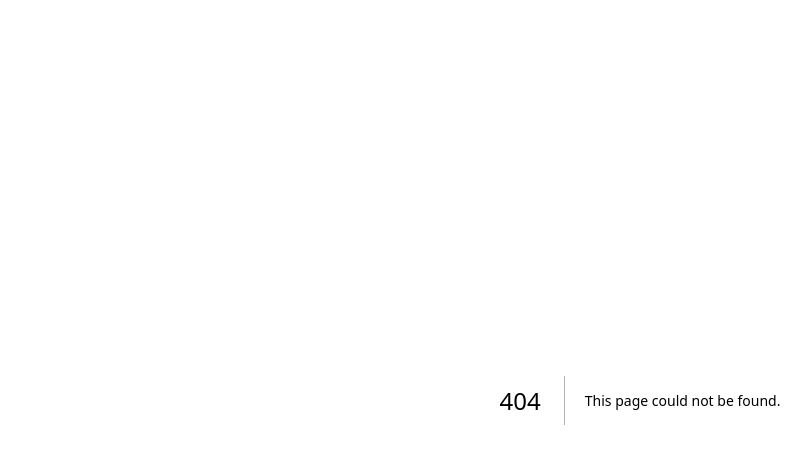
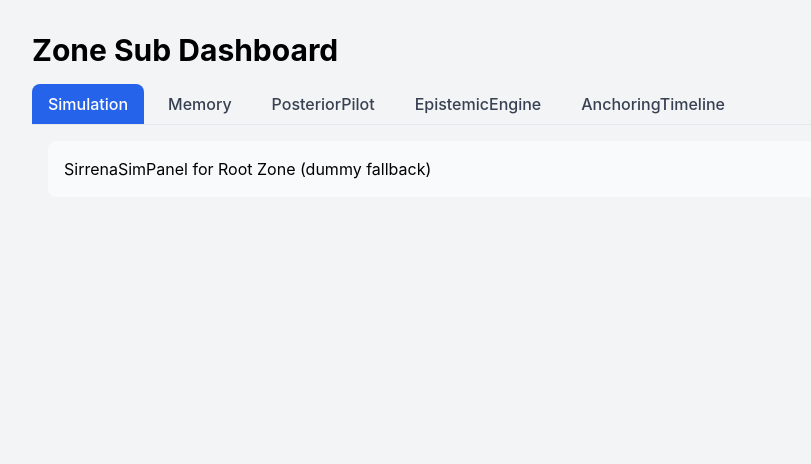
Before and after one commit to OmniChainOrg/omnimodel-dashboard, a Next.js app: page /zonesubdashboard in a window 1280 px wide. Before the commit this address had no page. Shown: the top 464 px of the page, without its empty margins (0-811 px from the left). Built offline with nearby package versions, Linux system fonts and the light colour scheme.

Commit message:
Create zonesubdashboard.tsx

```diff
--- /dev/null
+++ b/pages/zonesubdashboard.tsx
@@ -0,0 +1,20 @@
+import React from 'react';
+import ZoneSubDashboard from '../components/ZoneSubDashboard';
+import { Zone } from '../hooks/useZoneArchetype';
+
+// Dummy or real root zone definition
+const rootZone: Zone = {
+  id: 'root',
+  name: 'Root Zone',
+  depth: 0,
+  children: [],
+};
+
+export default function ZoneSubDashboardPage() {
+  return (
+    <div className="min-h-screen bg-gray-100 p-8">
+      <h1 className="text-3xl font-bold mb-4">Zone Sub Dashboard</h1>
+      <ZoneSubDashboard zone={rootZone} />
+    </div>
+  );
+}
```
